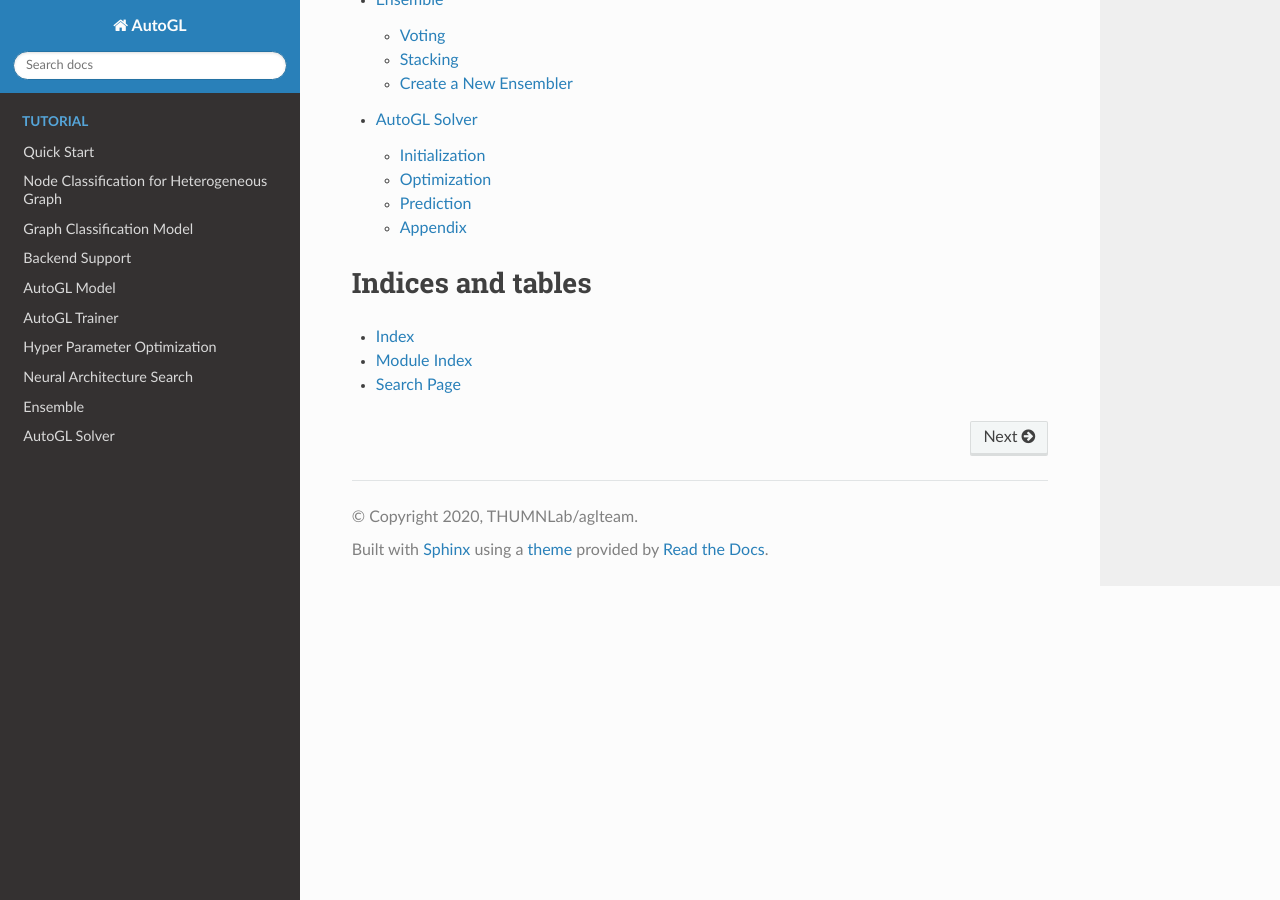
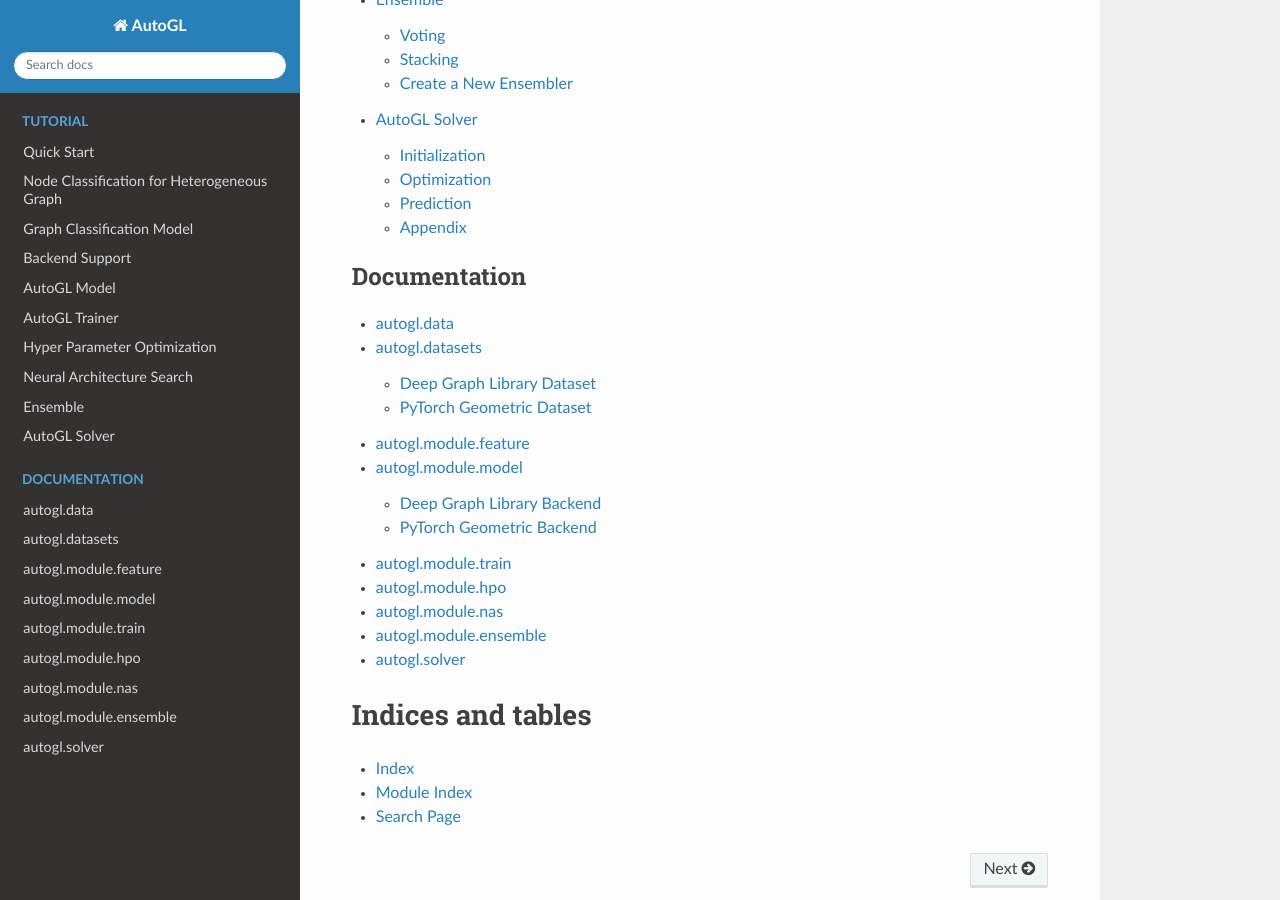
Before and after one commit to THUMNLab/AutoGL, a Sphinx documentation site: the page built from docs/index.rst, in a window 1280 px wide and 900 px high, scrolled down 3240 px. Built offline with Sphinx 7.4.7 and the Read the Docs theme 2.0.0, drawn with Linux system fonts in a browser that asks for light colours; pages that are not in the unit, such as notebooks, are missing from menus.

Commit message:
fix str in doc

```diff
--- a/docs/docfile/documentation/feature.rst
+++ b/docs/docfile/documentation/feature.rst
@@ -3,7 +3,7 @@
 autogl.module.feature
 =====================
 
-Several feature engineering operations are collected manually, or from PyTorch Geometric, NetworkX, etc.
+We support feature engineering for both PyTorch Geometric and Deep Deep Graph Library backend.
 
 .. automodule:: autogl.module.feature
 	:members:
--- a/docs/index.rst
+++ b/docs/index.rst
@@ -112,6 +112,7 @@
 .. toctree::
    :maxdepth: 2
    :caption: Documentation
+
    docfile/documentation/data
    docfile/documentation/dataset
    docfile/documentation/feature
```
